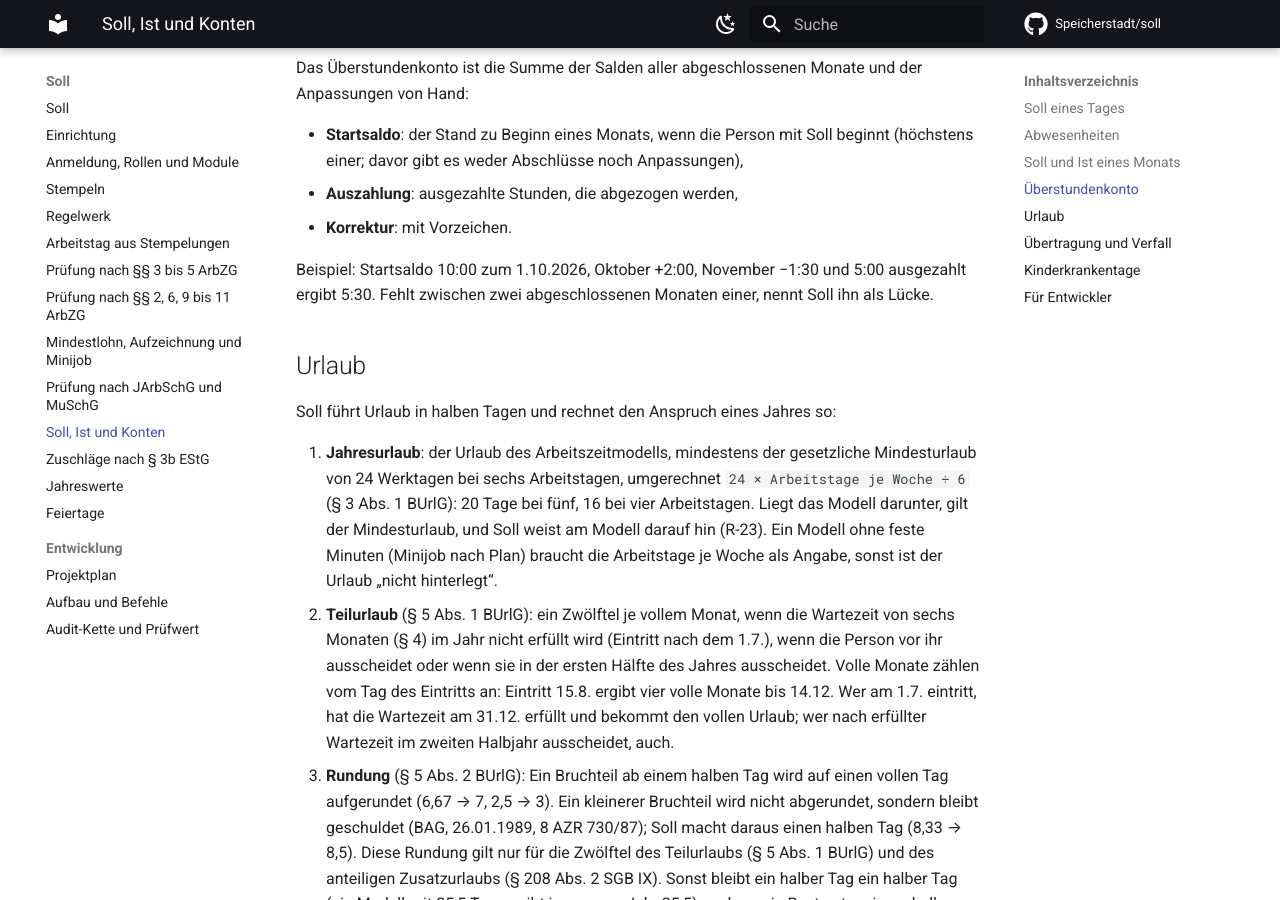
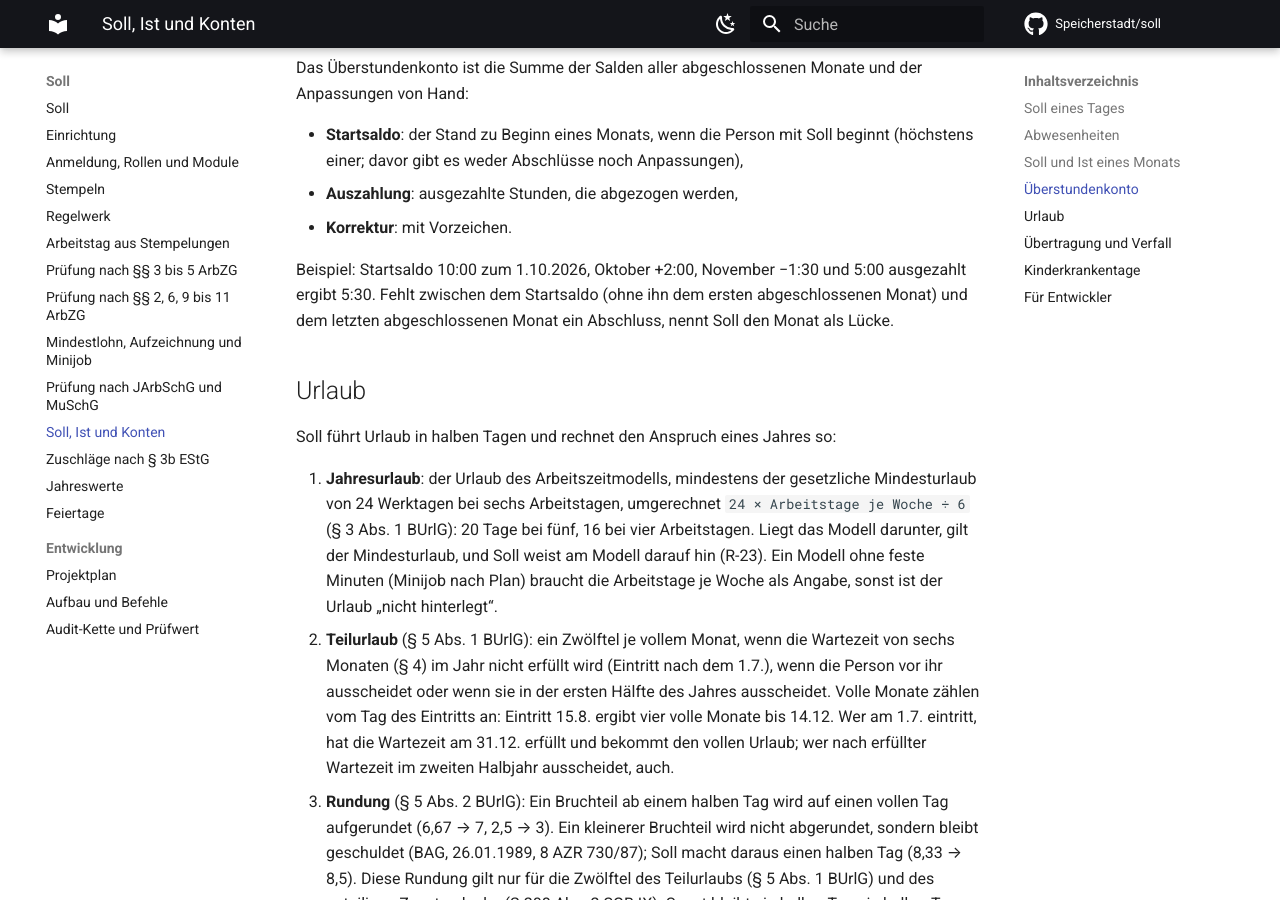
Before and after one commit to Speicherstadt/soll, an MkDocs documentation site: the page built from docs/konten.md, in a window 1280 px wide and 900 px high, scrolled down 2165 px. Built offline with MkDocs 1.6.1 and Material for MkDocs 9.7.7, drawn with Linux system fonts in a browser that asks for light colours; comment, search, counter and statistics services are not loaded.

Commit message:
fix: name unclosed months from the start balance on as gaps of the overtime account
Co-Authored-By: Claude Opus 5.5 <noreply@anthropic.com>
Claude-Session: https://claude.ai/code/session_01Y3rdfb3WLu6eQFD5t9ebz6

```diff
--- a/docs/konten.md
+++ b/docs/konten.md
@@ -80,7 +80,8 @@ Hand:
 - **Korrektur**: mit Vorzeichen.
 
 Beispiel: Startsaldo 10:00 zum 1.10.2026, Oktober +2:00, November −1:30 und 5:00 ausgezahlt ergibt
-5:30. Fehlt zwischen zwei abgeschlossenen Monaten einer, nennt Soll ihn als Lücke.
+5:30. Fehlt zwischen dem Startsaldo (ohne ihn dem ersten abgeschlossenen Monat) und dem letzten
+abgeschlossenen Monat ein Abschluss, nennt Soll den Monat als Lücke.
 
 ## Urlaub
 
```
Also changed, not shown: docs/plan.md (+1 -1 lines), 1 other file.
